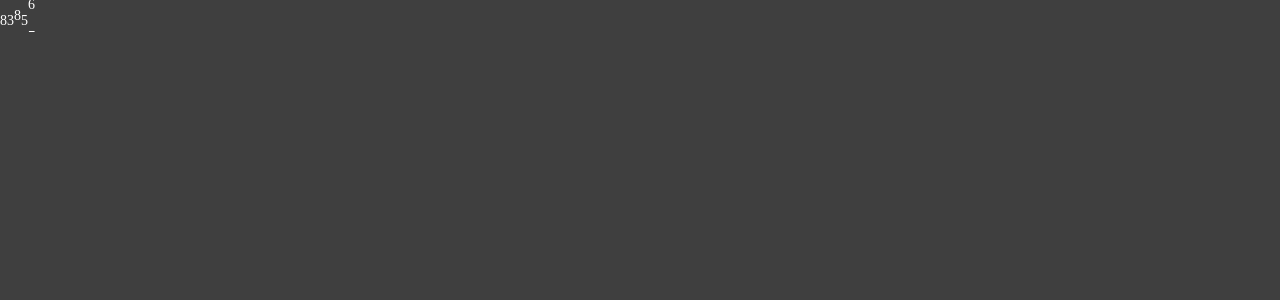
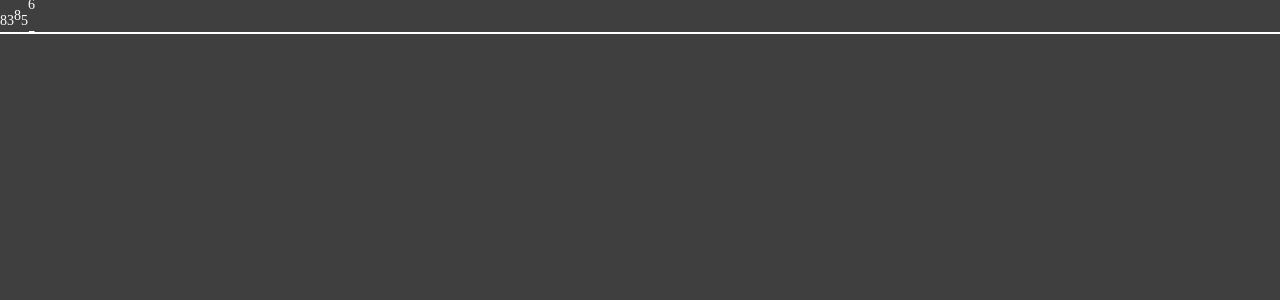
Before and after one commit to NetCloud2017/vue3components, a Vue app: page / in a window 1280 px wide. Shown: the top 300 px of the page. Built offline with nearby package versions, Linux system fonts and the light colour scheme.

Commit message:
layout css‘

```diff
--- a/src/App.vue
+++ b/src/App.vue
@@ -45,6 +45,8 @@ export default {
 	//  要实现响应式布局
   height: 100%;
   width: 100%;
+  border: 1px solid #fff;
+
 }
 .main-normal {
   .aside {
```
